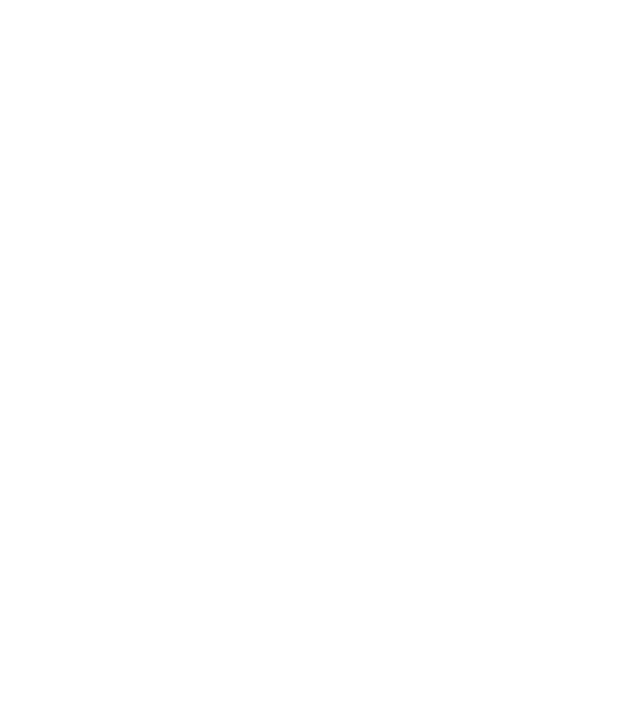
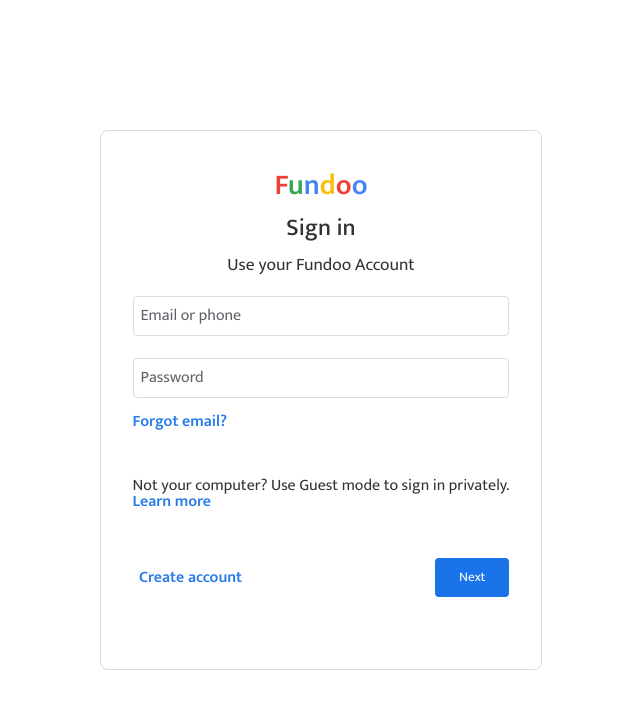
Before and after one commit to deekeh/bl-fundoo-vue, a Vue app: page /login in a window 1280 px wide. Before the commit this address had no page. Shown: the top 708 px of the page, without its empty margins (319-959 px from the left). Built offline with nearby package versions, Linux system fonts and the light colour scheme.

Commit message:
[darshan] added login page, changed texts from google to fundoo

```diff
--- a/src/components/svg/Logo.vue
+++ b/src/components/svg/Logo.vue
@@ -1,5 +1,5 @@
 <template>
-  <svg
+  <!-- <svg
     viewBox="0 0 75 24"
     width="75"
     height="24"
@@ -40,7 +40,12 @@
         d="M14.11 14.182c.722-.723 1.205-1.78 1.387-3.334H9.423V8.373h8.518c.09.452.16 1.07.16 1.664 0 1.903-.52 4.26-2.19 5.934-1.63 1.7-3.71 2.61-6.48 2.61-5.12 0-9.42-4.17-9.42-9.29C0 4.17 4.31 0 9.43 0c2.83 0 4.843 1.108 6.362 2.56L14 4.347c-1.087-1.02-2.56-1.81-4.577-1.81-3.74 0-6.662 3.01-6.662 6.75s2.93 6.75 6.67 6.75c2.43 0 3.81-.972 4.69-1.856z"
       ></path>
     </g>
-  </svg>
+  </svg> -->
+  <span class="logo">
+    <span class="one">F</span><span class="two">u</span
+    ><span class="three">n</span><span class="four">d</span
+    ><span class="five">o</span><span class="six">o</span>
+  </span>
 </template>
 
 <script>
@@ -49,4 +54,30 @@
   };
 </script>
 
-<style></style>
+<style lang="scss">
+  span.logo {
+    // display: block;
+    span {
+      font-size: 1.8rem;
+      font-weight: 600;
+    }
+    .one {
+      color: #ea4335;
+    }
+    .two {
+      color: #34a853;
+    }
+    .three {
+      color: #4285f4;
+    }
+    .four {
+      color: #fbbc05;
+    }
+    .five {
+      color: #ea4335;
+    }
+    .six {
+      color: #4285f4;
+    }
+  }
+</style>
--- a/src/router/index.js
+++ b/src/router/index.js
@@ -15,6 +15,14 @@
         /* webpackChunkName: "register" */ "../views/Register/Register.vue"
       ),
   },
+  {
+    path: "/login",
+    name: "Login",
+    component: () =>
+      import(
+        /* webpackChunkName: "login" */ "../views/Login/Login.vue"
+      ),
+  },
 ];
 
 const router = createRouter({
--- /dev/null
+++ b/src/views/Login/Login.js
@@ -0,0 +1,12 @@
+import TextBox from "@/components/TextBox/TextBox.vue";
+
+// svg
+import Logo from "@/components/svg/Logo.vue";
+
+export default {
+  name: "Login",
+  components: {
+    TextBox,
+    Logo,
+  },
+};
--- /dev/null
+++ b/src/views/Login/Login.scss
@@ -0,0 +1,85 @@
+section#login {
+  min-height: 100vh;
+  display: flex;
+  justify-content: center;
+  align-items: center;
+  // width: calc(min(750px, 100vw));
+
+  .login-container {
+    border: solid 1px #dadce0;
+    border-radius: 8px;
+    padding: 2.5rem 2rem;
+    display: flex;
+    gap: 1rem;
+    @media screen and (max-width: 500px) {
+      border: none;
+    }
+    @media screen and (min-width: 500.1px) and (max-width: 1024px) {
+      width: min(450px, 90vw);
+    }
+
+    .box {
+      display: flex;
+      flex-direction: column;
+      gap: 1rem;
+
+      .text-center, .logo {
+        text-align: center;
+        margin: auto;
+        display: block;
+      }
+
+      .heading {
+        font-weight: 500;
+        font-size: 1.5rem;
+      }
+
+      .subheading {
+        font-weight: 400;
+        font-size: 1.1rem;
+      }
+
+      a {
+        text-decoration: none;
+        color: #277be9;
+        // padding: 0.2rem 0.4rem;
+        font-weight: 600;
+      }
+
+      .not-your-computer {
+        margin: 2rem 0;
+      }
+
+      .next-box {
+        display: flex;
+        justify-content: space-between;
+        align-items: center;
+        margin-bottom: 2rem;
+
+        a {
+          padding: 0.2rem 0.4rem;
+          &:hover {
+            background-color: #f6fafe;
+            border-radius: 4px;
+            color: #174ea6;
+          }
+        }
+
+        button {
+          background-color: #1a73e8;
+          border: none;
+          border-radius: 4px;
+          color: #fff;
+          outline: none;
+          padding: 0.8rem 1.5rem;
+          cursor: pointer;
+          transition: all 0.15s ease-in;
+          &:hover {
+            background-color: #1b66ca;
+            box-shadow: 1px 1px 4px #aaa;
+          }
+        }
+      }
+    }
+  }
+}
--- /dev/null
+++ b/src/views/Login/Login.vue
@@ -0,0 +1,37 @@
+<template>
+  <section id="login">
+    <div class="login-container">
+      <form action="" class="box">
+        <logo class="text-center" />
+        <h1 class="heading text-center">
+          Sign in
+        </h1>
+        <h2 class="subheading text-center">
+          Use your Fundoo Account
+        </h2>
+        <text-box name="email" label="Email or phone" />
+        <text-box name="password" label="Password" type="password" />
+        <a href="#">
+          Forgot email?
+        </a>
+        <div class="not-your-computer">
+          Not your computer? Use Guest mode to sign in privately.
+          <div>
+            <a href="#">Learn more</a>
+          </div>
+        </div>
+
+        <div class="next-box">
+          <router-link :to="{ name: 'Register' }">Create account</router-link>
+          <button class="next">Next</button>
+        </div>
+      </form>
+    </div>
+  </section>
+</template>
+
+<script type="module" src="./Login.js"></script>
+
+<style lang="scss">
+  @import "./Login";
+</style>
--- a/src/views/Register/Register.vue
+++ b/src/views/Register/Register.vue
@@ -4,7 +4,7 @@
       <form action="" class="left box">
         <logo class="logo" />
         <h1 class="heading">
-          Create your Google Account
+          Create your Fundoo Account
         </h1>
         <text-box name="firstname" label="First Name" />
         <text-box name="lastname" label="Last Name" />
@@ -33,9 +33,9 @@
         </div>
 
         <div class="sign-in-box">
-          <a href="#" class="sign-in">
+          <router-link :to="{ name: 'Login' }" class="sign-in">
             Sign in instead
-          </a>
+          </router-link>
         </div>
         <div class="next-box">
           <button class="next">Next</button>
@@ -44,7 +44,7 @@
       <div class="right">
         <register-side />
         <p class="one-account">
-          One Account. All of Google working for you.
+          One Account. All of Fundoo working for you.
         </p>
       </div>
     </div>
```
